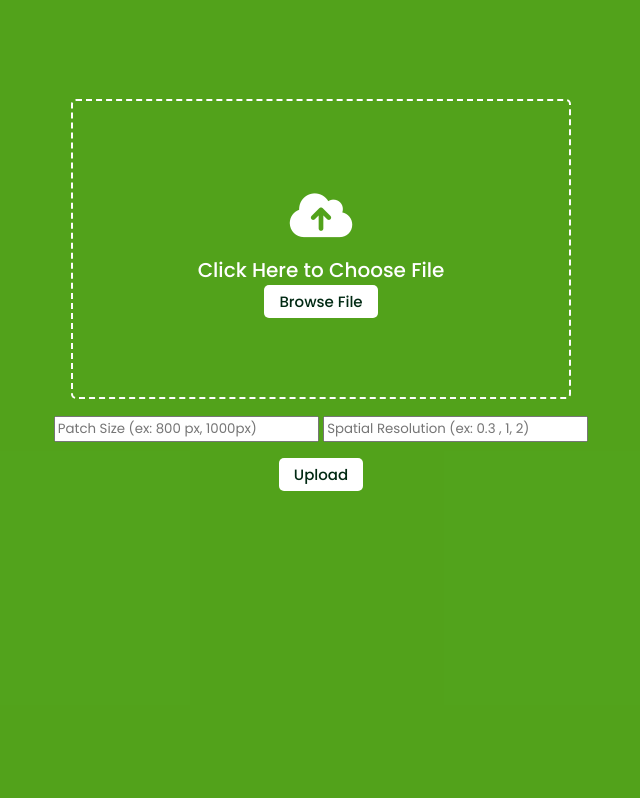
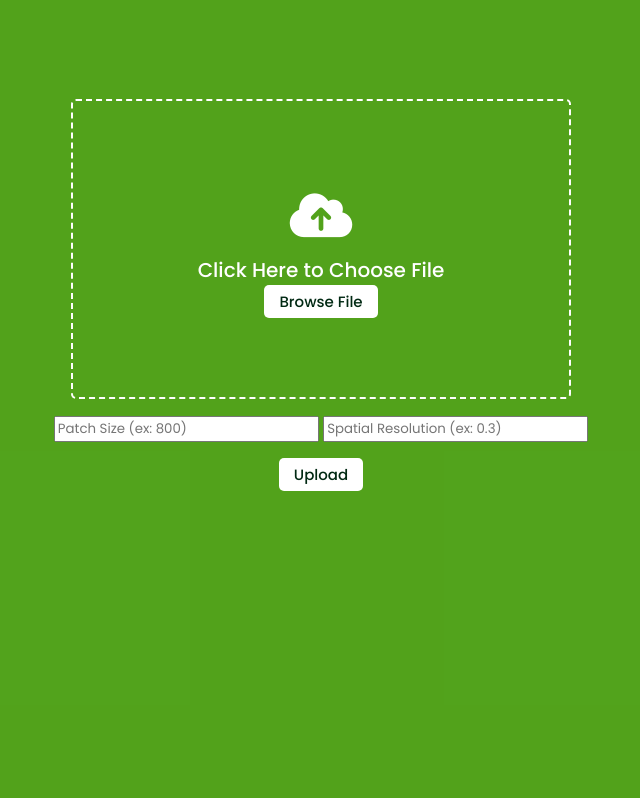
Before and after one commit to gelarpambudi/druma, a Flask app: page /predict in a window 1280 px wide. Shown: the part 58-856 px from the top of the page, without its empty margins (319-959 px from the left). Run offline with Flask 2, Linux system fonts and the light colour scheme; some libraries are stand-ins or nearby versions.

Commit message:
edit placeholder

```diff
--- a/templates/predict.html
+++ b/templates/predict.html
@@ -45,8 +45,8 @@
       <script src="{{ url_for('static', filename='druma.js') }}"> </script>
       <dl>
           <p>
-              <input type="text" name="patch_size" placeholder="Patch Size (ex: 800 px, 1000px)" class="input_form" required>
-              <input type="text" name="spatial_resolution" placeholder="Spatial Resolution (ex: 0.3 , 1, 2)" class="input_form" required>
+              <input type="text" name="patch_size" placeholder="Patch Size (ex: 800)" class="input_form" required>
+              <input type="text" name="spatial_resolution" placeholder="Spatial Resolution (ex: 0.3)" class="input_form" required>
           </p>
       </dl>
       <p>
```
